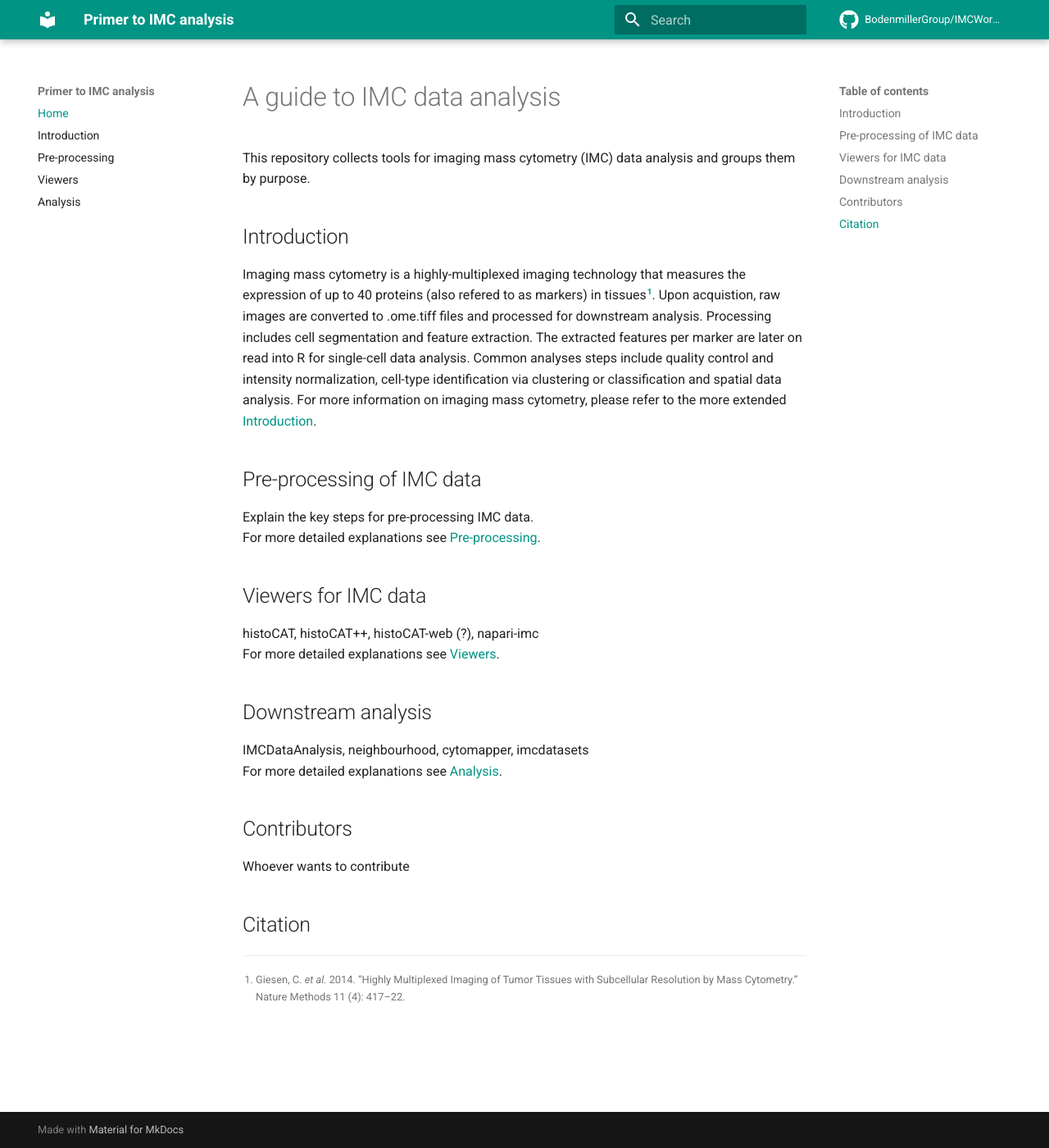
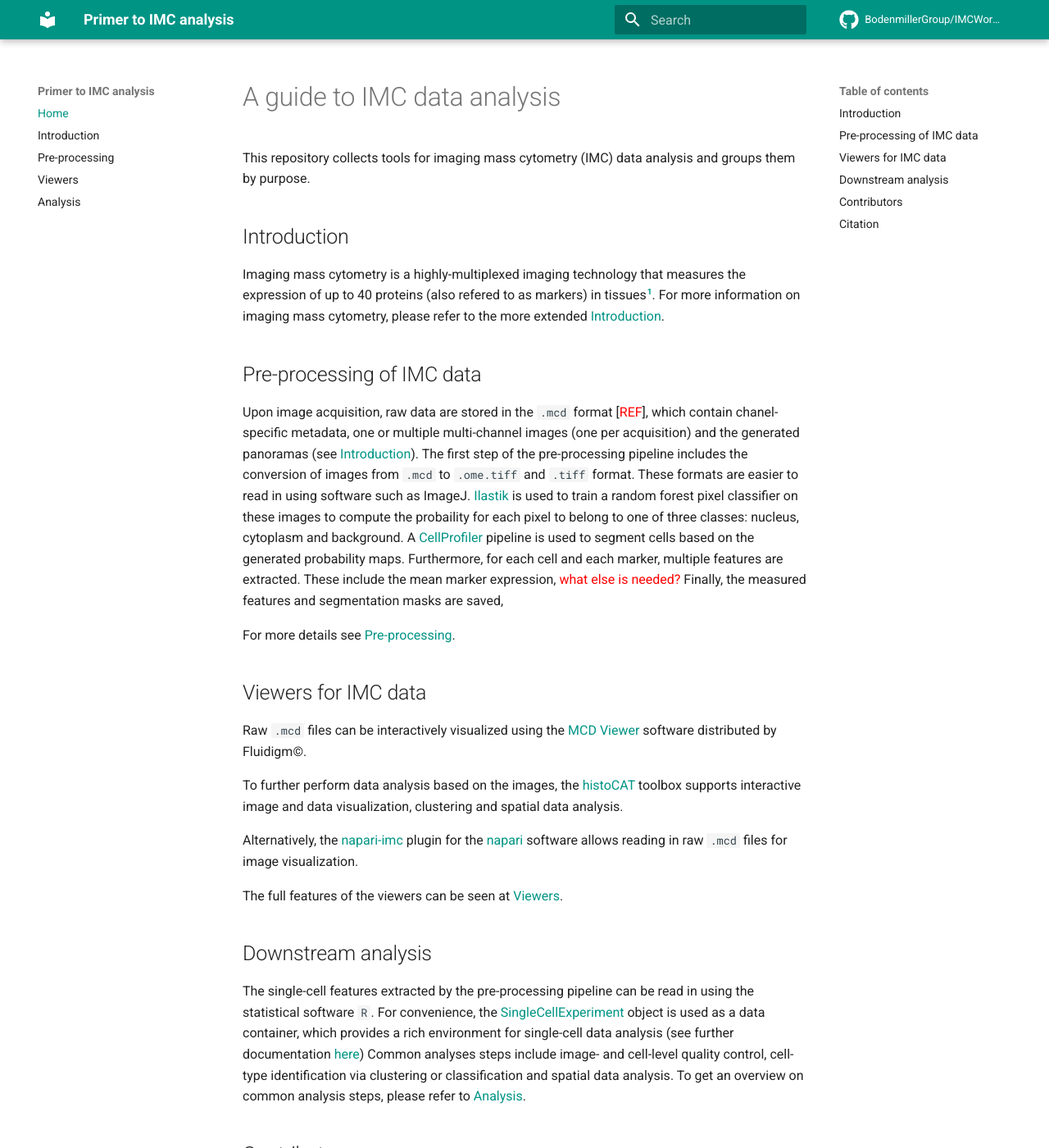
Before and after one commit to BodenmillerGroup/IMCWorkflow, an MkDocs documentation site: the page built from docs/index.md, in a window 1280 px wide and 1400 px high. Shown: the whole window at 82% size. Built offline with MkDocs 1.6.1 and Material for MkDocs 9.7.7, drawn with Linux system fonts in a browser that asks for light colours; comment, search, counter and statistics services are not loaded; some of the changed text lies outside the part shown.

Commit message:
Finished index

```diff
--- a/docs/index.md
+++ b/docs/index.md
@@ -5,32 +5,46 @@ This repository collects tools for imaging mass cytometry (IMC) data analysis an
 ## Introduction
 
 Imaging mass cytometry is a highly-multiplexed imaging technology that measures the expression of up to 40 proteins (also refered to as markers) in tissues[^fn1].
-Upon acquistion, raw images are converted to .ome.tiff files and processed for downstream analysis.
-Processing includes cell segmentation and feature extraction.
-The extracted features per marker are later on read into R for single-cell data analysis.
-Common analyses steps include quality control and intensity normalization, cell-type identification via clustering or classification and spatial data analysis.
 For more information on imaging mass cytometry, please refer to the more extended [Introduction](intro.md).
 
 ## Pre-processing of IMC data
 
-Explain the key steps for pre-processing IMC data.
-For more detailed explanations see [Pre-processing](prepro.md).
+Upon image acquisition, raw data are stored in the `.mcd` format [<span style="color: red;">REF</span>], which contain chanel-specific metadata, one or multiple multi-channel images (one per acquisition) and the generated panoramas (see [Introduction](intro.md)).
+The first step of the pre-processing pipeline includes the conversion of images from `.mcd` to `.ome.tiff` and `.tiff` format.
+These formats are easier to read in using software such as ImageJ.
+[Ilastik](https://www.ilastik.org/) is used to train a random forest pixel classifier on these images to compute the probaility for each pixel to belong to one of three classes: nucleus, cytoplasm and background.
+A [CellProfiler](https://cellprofiler.org/) pipeline is used to segment cells based on the generated probability maps.
+Furthermore, for each cell and each marker, multiple features are extracted.
+These include the mean marker expression, <span style="color: red;">what else is needed?</span>
+Finally, the measured features and segmentation masks are saved,
+
+For more details see [Pre-processing](prepro.md).
 
 ## Viewers for IMC data
 
-histoCAT, histoCAT++, histoCAT-web (?), napari-imc
-For more detailed explanations see [Viewers](viewers.md).
+Raw `.mcd` files can be interactively visualized using the [MCD Viewer](https://www.fluidigm.com/software) software distributed by Fluidigm&copy;.
+
+To further perform data analysis based on the images, the [histoCAT](https://bodenmillergroup.github.io/histoCAT/) toolbox supports interactive image and data visualization, clustering and spatial data analysis.
+
+Alternatively, the [napari-imc](https://github.com/BodenmillerGroup/napari-imc) plugin for the [napari](https://napari.org/) software allows reading in raw `.mcd` files for image visualization.
+
+The full features of the viewers can be seen at [Viewers](viewers.md).
 
 ## Downstream analysis
 
-IMCDataAnalysis, neighbourhood, cytomapper, imcdatasets
-For more detailed explanations see [Analysis](analysis.md).
+The single-cell features extracted by the pre-processing pipeline can be read in using the statistical software `R`.
+For convenience, the [SingleCellExperiment](https://bioconductor.org/packages/devel/bioc/html/SingleCellExperiment.html) object is used as a data container, which provides a rich environment for single-cell data analysis (see further documentation [here](https://bioconductor.org/books/release/OSCA/))
+Common analyses steps include image- and cell-level quality control, cell-type identification via clustering or classification and spatial data analysis.
+To get an overview on common analysis steps, please refer to [Analysis](analysis.md).
 
 ## Contributors
+
+Nils Eling [:fontawesome-github:](https://github.com/nilseling) [:fontawesome-twitter:](https://twitter.com/NilsEling) [:fontawesome-home:](https://nilseling.github.io/)
 
 Whoever wants to contribute
 
 ## Citation
 
+To come...
 
 [^fn1]: Giesen, C. _et al._ 2014. “Highly Multiplexed Imaging of Tumor Tissues with Subcellular Resolution by Mass Cytometry.” Nature Methods 11 (4): 417–22.
--- a/mkdocs.yml
+++ b/mkdocs.yml
@@ -21,3 +21,7 @@ nav:
 
 markdown_extensions:
     - footnotes
+    - attr_list
+    - pymdownx.emoji:
+        emoji_index: !!python/name:materialx.emoji.twemoji
+        emoji_generator: !!python/name:materialx.emoji.to_svg
```
Also changed, not shown: docs/analysis.md (+4 -0 lines), docs/intro.md (+3 -0 lines), docs/prepro.md (+4 -0 lines), docs/viewers.md (+6 -4 lines).
